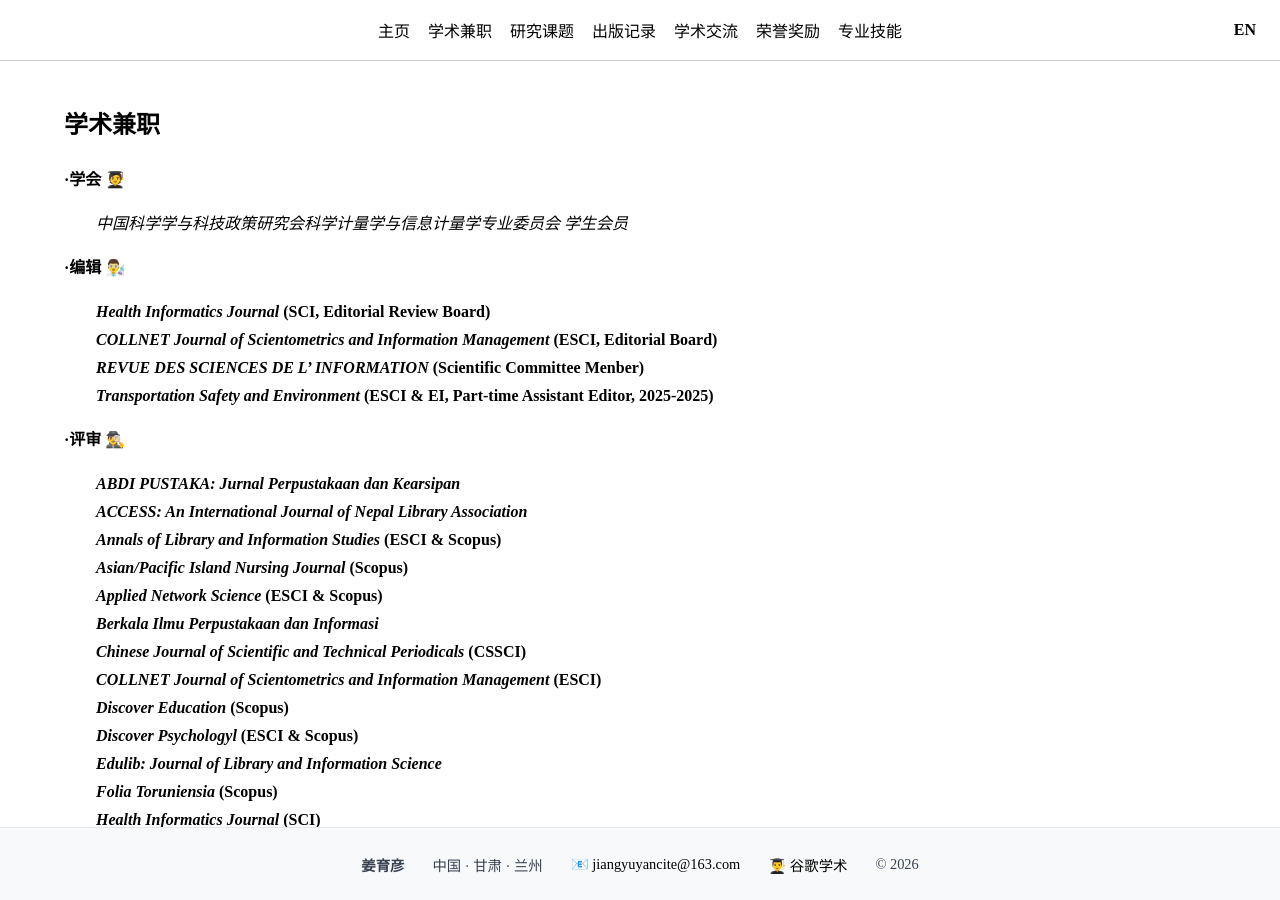
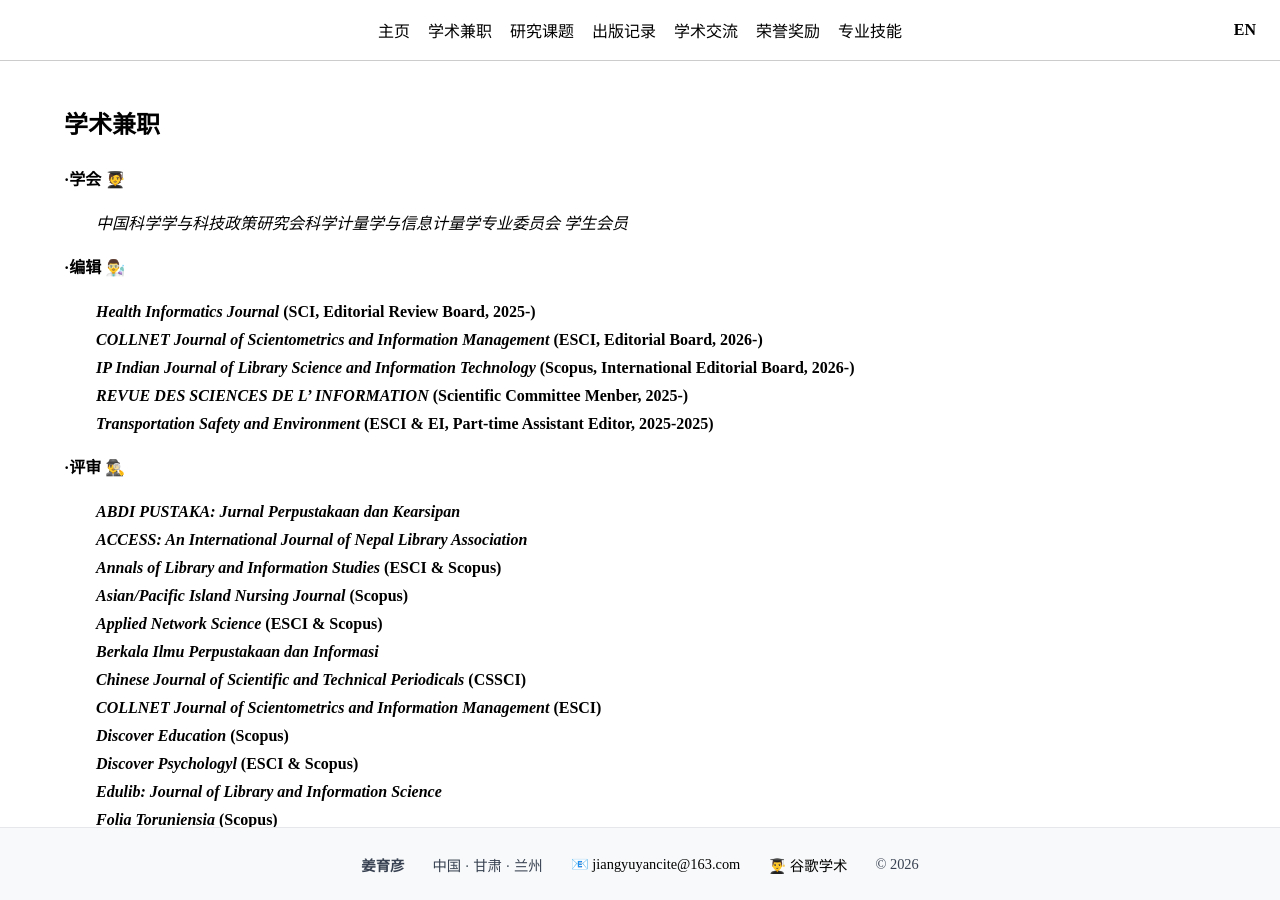
Before and after one commit to jiang-yuyan/Yuyan-Jiang-CV, a Jekyll site: the page built from role/roles-zh.md, in a window 1280 px wide and 900 px high. Built offline with Jekyll 4.4.1, drawn with Linux system fonts in a browser that asks for light colours.

Commit message:
Update roles-zh.md

```diff
--- a/role/roles-zh.md
+++ b/role/roles-zh.md
@@ -10,9 +10,10 @@ __·学会__ 🧑‍🎓
 
 __·编辑__ 👨‍🔬
 
-&#8195;&#8195;_**Health Informatics Journal**_ **(SCI, Editorial Review Board)**
-&#8195;&#8195;_**COLLNET Journal of Scientometrics and Information Management**_ **(ESCI, Editorial Board)**
-&#8195;&#8195;_**REVUE DES SCIENCES DE L' INFORMATION**_ **(Scientific Committee Menber)**
+&#8195;&#8195;_**Health Informatics Journal**_ **(SCI, Editorial Review Board, 2025-)**
+&#8195;&#8195;_**COLLNET Journal of Scientometrics and Information Management**_ **(ESCI, Editorial Board, 2026-)**
+&#8195;&#8195;_**IP Indian Journal of Library Science and Information Technology**_ **(Scopus, International Editorial Board, 2026-)**
+&#8195;&#8195;_**REVUE DES SCIENCES DE L' INFORMATION**_ **(Scientific Committee Menber, 2025-)**
 &#8195;&#8195;_**Transportation Safety and Environment**_ **(ESCI & EI, Part-time Assistant Editor, 2025-2025)**
 
 __·评审__ 🕵️‍♂️
```
